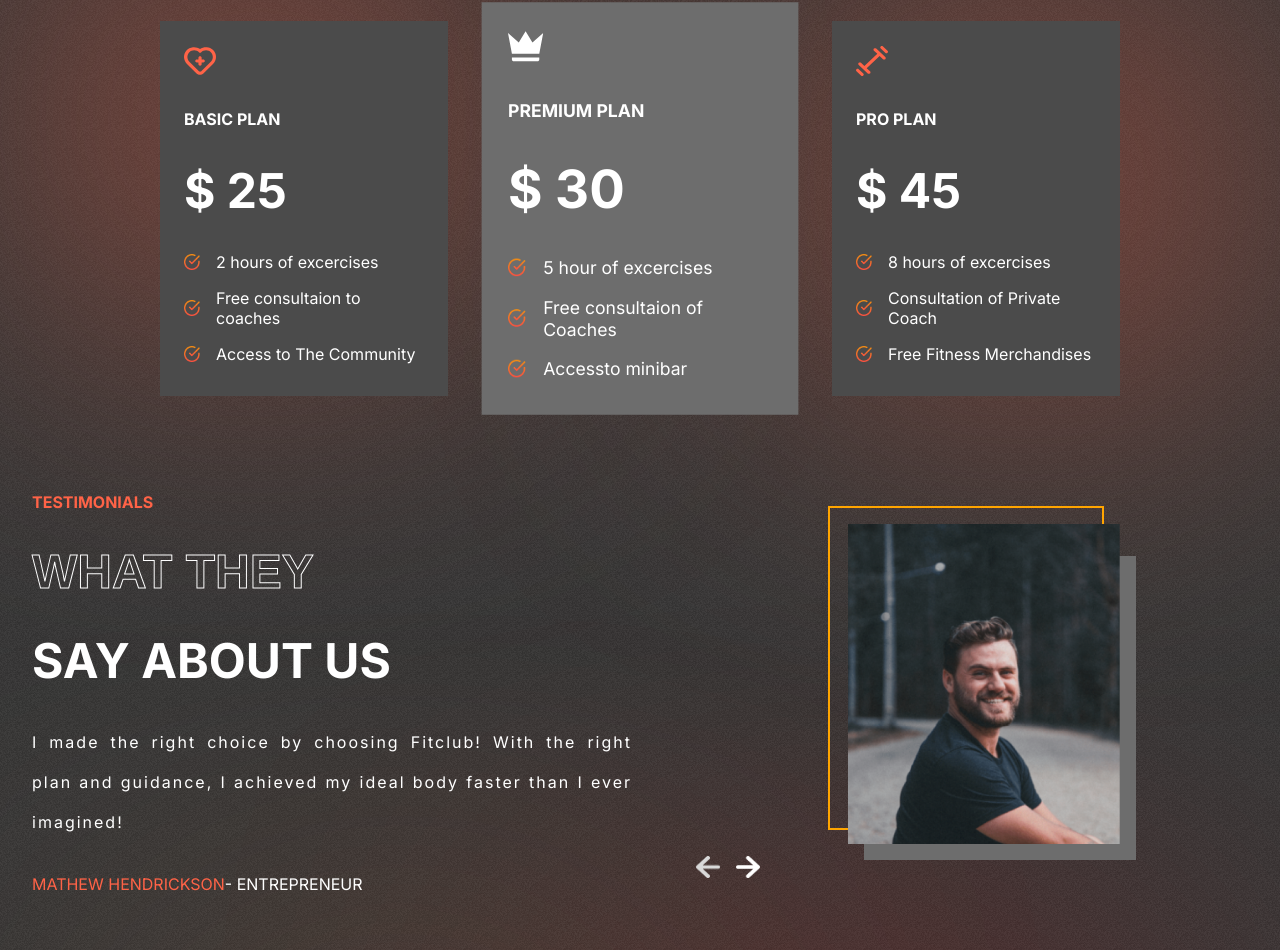
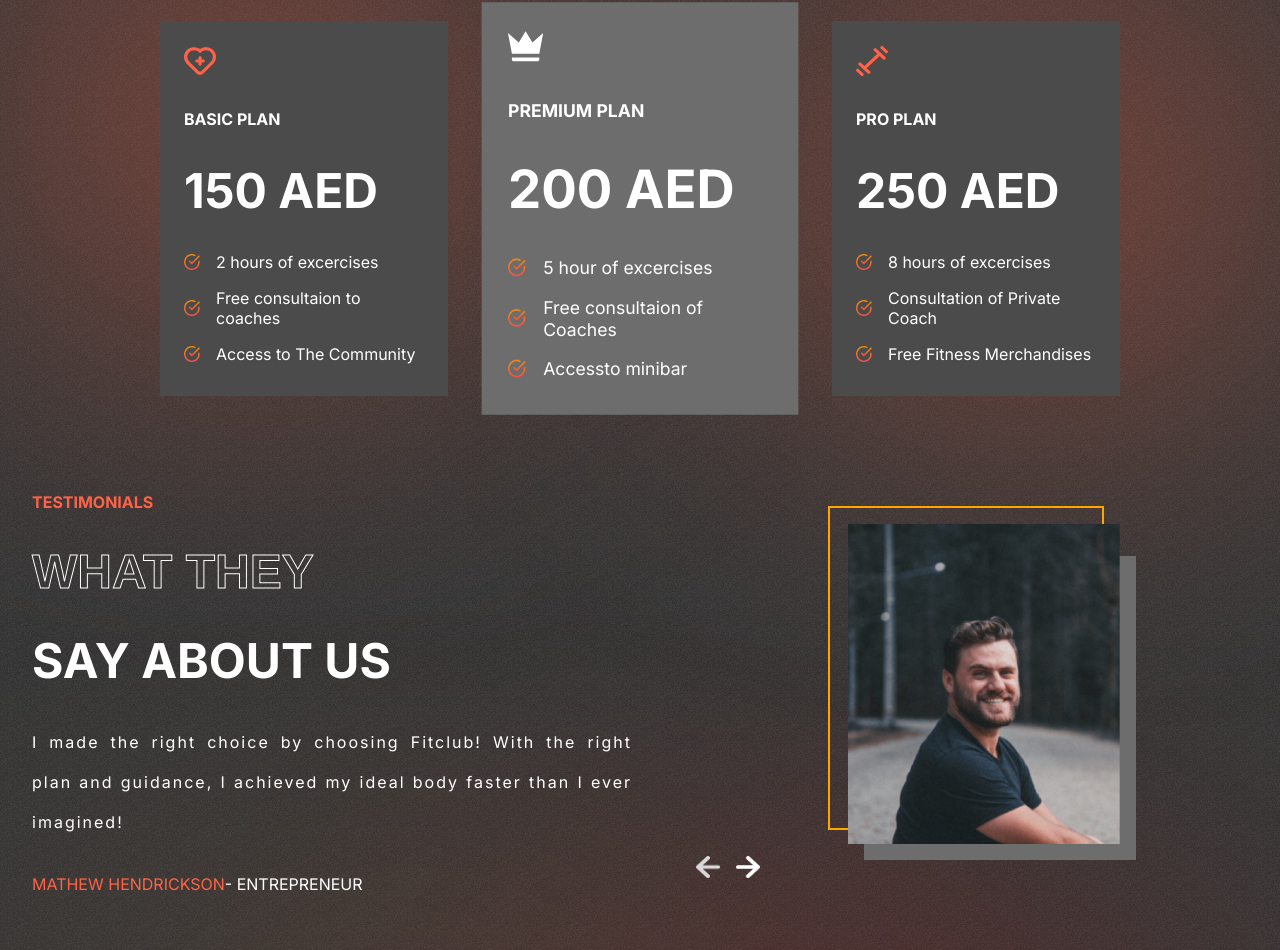
Before and after one commit to Younas-sudo/FitClub, a React (Vite) app: page / in a window 1280 px wide. Shown: the part 2012-2962 px from the top of the page. Built offline with nearby package versions, Linux system fonts and the light colour scheme.

Commit message:
Changed The Plans Prices to AED

```diff
--- a/src/components/Plans/Plans.jsx
+++ b/src/components/Plans/Plans.jsx
@@ -15,7 +15,7 @@ const Plans = () => {
                 {plansData.map((plan, index) => (
                     <div key={index} className='plan'>
                         {plan.icon}
-                        <span>{plan.name}</span><span>$ {plan.price}</span>
+                        <span>{plan.name}</span><span>{plan.price} AED</span>
 
 
                         <div className="features">
--- a/src/data/plansData.jsx
+++ b/src/data/plansData.jsx
@@ -11,7 +11,7 @@ export const plansData = [
       </svg>
     ),
     name: "BASIC PLAN",
-    price: "25",
+    price: "150",
     features: [
       "2 hours of excercises",
       "Free consultaion to coaches",
@@ -30,7 +30,7 @@ export const plansData = [
       </svg>
     ),
     name: "PREMIUM PLAN",
-    price: "30",
+    price: "200",
     features: [
       "5 hour of excercises",
       "Free consultaion of Coaches",
@@ -49,7 +49,7 @@ export const plansData = [
       </svg>
     ),
     name: "PRO PLAN",
-    price: "45",
+    price: "250",
     features: [
       "8 hours of excercises",
       "Consultation of Private Coach",
```
